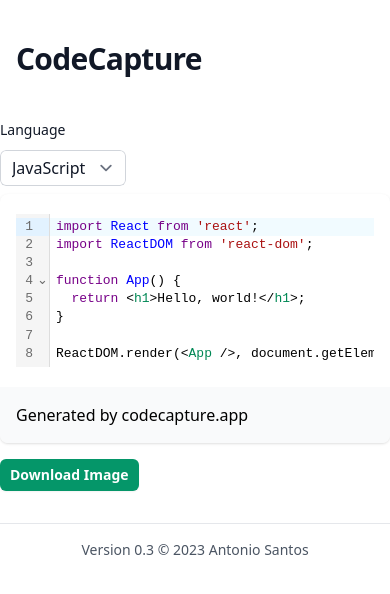
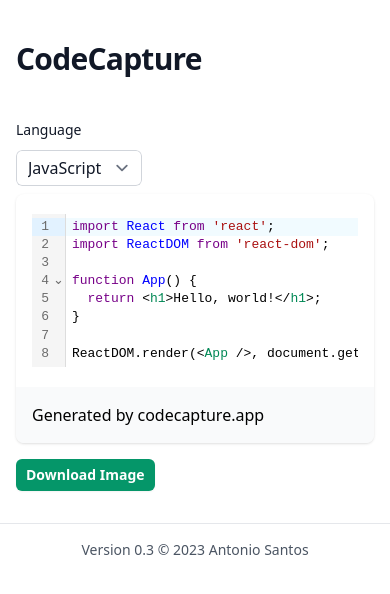
Before and after one commit to Otolock/CodeCapture, a Next.js app: page / in a window 390 px wide. Shown: the top 594 px of the page. Built offline with nearby package versions, Linux system fonts and the light colour scheme.

Commit message:
Fix container resizing for mobile

```diff
--- a/src/components/Container.jsx
+++ b/src/components/Container.jsx
@@ -1,7 +1,7 @@
 export default function Container({ children }) {
   return (
     <main>
-      <div className="mx-auto max-w-7xl sm:px-6 lg:px-8">{children}</div>
+      <div className="mx-auto max-w-7xl px-4 sm:px-6 lg:px-8">{children}</div>
     </main>
   );
 }
```
